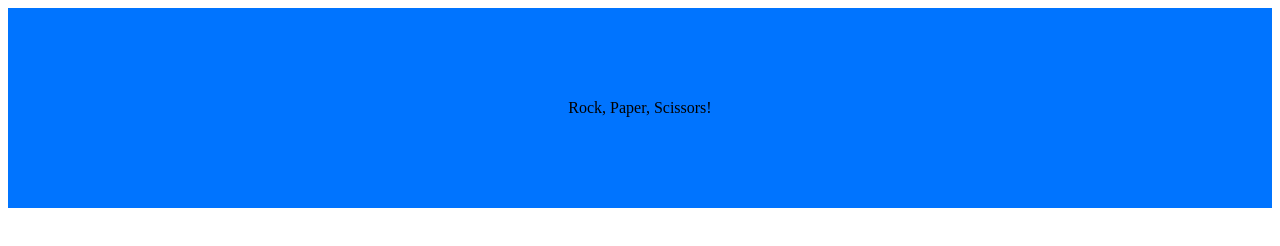
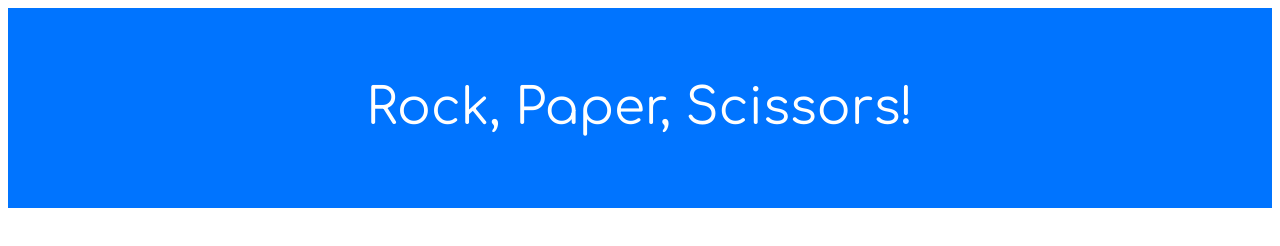
Before and after one commit to PCK49/vsropasc-1, a plain HTML site: page index.html in a window 1280 px wide. Drawn offline with Linux system fonts and the light colour scheme.

Commit message:
Update style.css

```diff
--- a/style.css
+++ b/style.css
@@ -1,3 +1,10 @@
+.text {
+  font-family: 'Comfortaa', sans-serif;
+  color: white;
+  font-size: 50px;
+  text-align: center;
+  margin: 10px;
+}
 .container.front {
   position: relative;
   display: flex;
```
